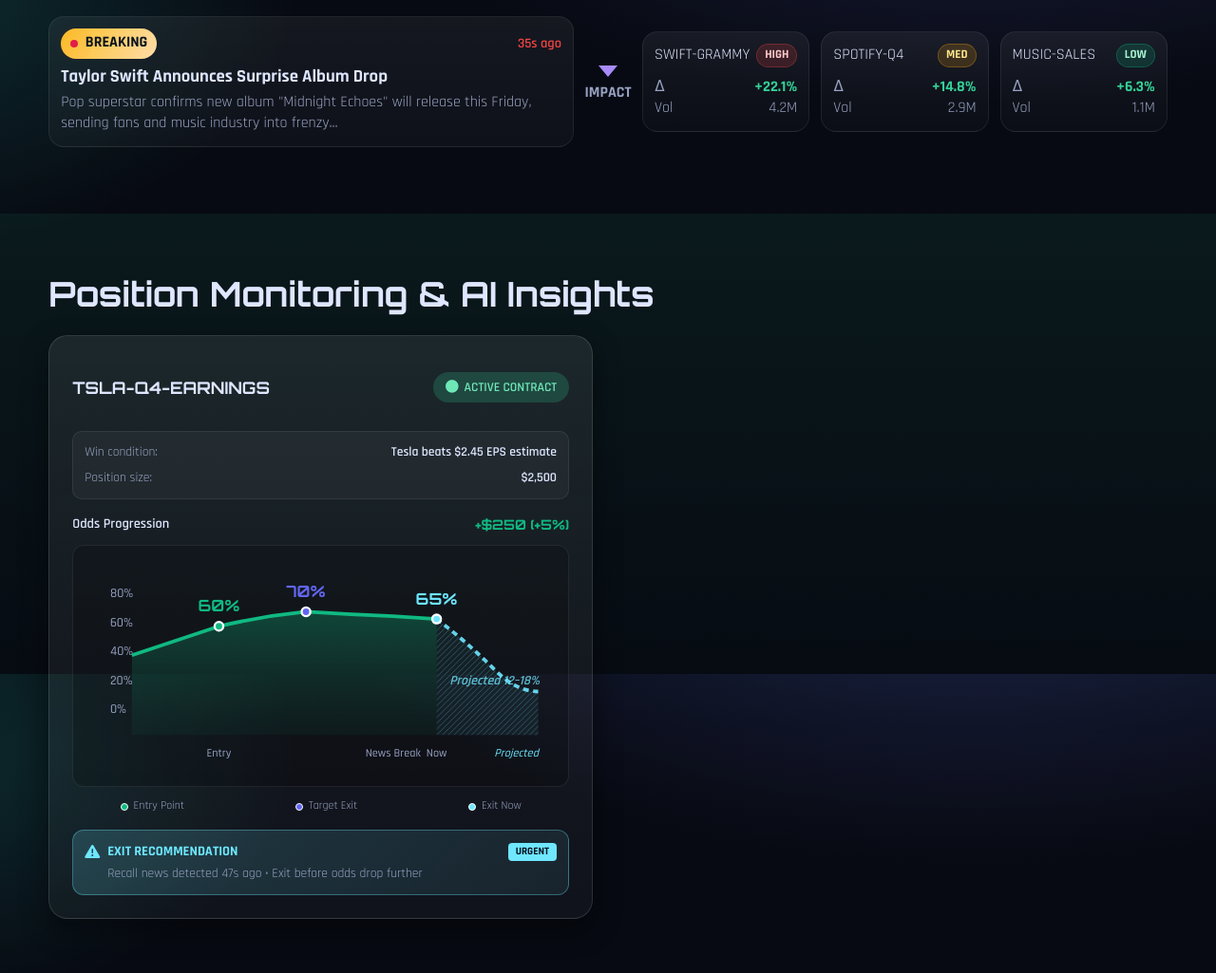
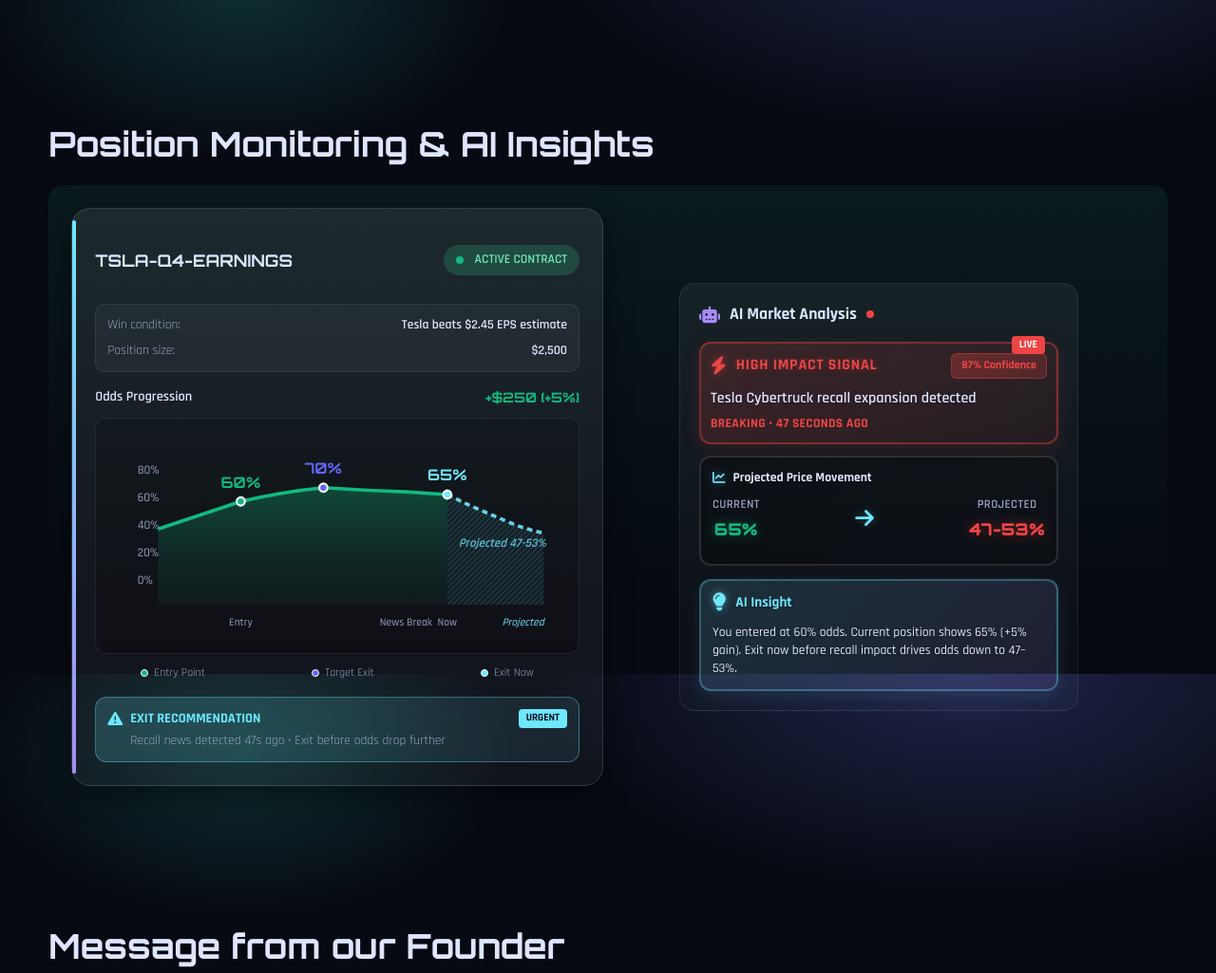
Before and after one commit to JayMalavia1/KairosLive-Hero, a plain HTML site: page index.html in a window 1280 px wide. Shown: the part 890-1915 px from the top of the page at 95% size. Drawn offline with nearby package versions, Linux system fonts and the light colour scheme; a small style sheet from the web is missing.

Commit message:
changes made to website

```diff
--- a/index.html
+++ b/index.html
@@ -51,9 +51,10 @@
       margin:0;
       font-family: 'Rajdhani', system-ui, -apple-system, Segoe UI, Roboto, "Helvetica Neue", Arial;
       color:var(--text);
-      background: radial-gradient(1200px 600px at 80% -20%, rgba(104,117,245,.25), transparent 60%),
-                  radial-gradient(800px 500px at -10% 10%, rgba(45,212,191,.18), transparent 55%),
+      background: radial-gradient(ellipse 60vw 30vw at 80% 0%, rgba(104,117,245,.25), transparent 60%),
+                  radial-gradient(ellipse 40vw 25vw at 20% 10%, rgba(45,212,191,.18), transparent 55%),
                   var(--bg);
+      background-attachment: fixed;
       overflow-x:hidden;
       line-height:1.4;
     }
@@ -143,6 +144,7 @@
 
     /* Sections */
     .section{padding:70px 0}
+    #impact.section{padding-top:90px}
     .section h2{font-family:'Orbitron',sans-serif;font-size:clamp(24px, 3.4vw, 36px);margin:0 0 18px}
 
     /* News Impact */
@@ -173,7 +175,7 @@
 
     /* Consolidation / Features — spacing + wrapping polish */
     #features.section h2{margin-bottom:18px}
-    .consol{background:linear-gradient(180deg, rgba(67,56,202,.15), rgba(0,0,0,0))}
+    .section-band{background:linear-gradient(180deg, rgba(67,56,202,.15), rgba(0,0,0,0));border-radius:16px;padding:24px;margin-top:16px}
     .tools{display:flex;flex-wrap:wrap;gap:14px 12px;margin-top:6px}
     .tool{
       display:flex;align-items:center;gap:10px;
@@ -221,7 +223,12 @@
     /* Founder Message */
     .founder {
       padding: 60px 0;
+    }
+    .founder .section-band{
       background: linear-gradient(180deg, transparent, rgba(167,139,250,.12), transparent);
+      border-radius: 16px;
+      padding: 24px;
+      margin-top: 16px;
     }
     .founder .wrap{
     background: linear-gradient(180deg, rgba(255,255,255,.06), rgba(255,255,255,.02));
@@ -260,14 +267,19 @@
 
     /* Position Monitoring */
     .position-monitoring {
+      padding: 60px 0;
+    }
+    .position-monitoring .section-band{
       background: linear-gradient(180deg, rgba(52,211,153,.08), transparent 70%);
-      padding: 60px 0;
+      border-radius: 16px;
+      padding: 24px;
+      margin-top: 16px;
     }
     .monitoring-grid {
       display: grid;
       grid-template-columns: 1fr 1fr;
-      gap: 32px;
-      align-items: start;
+      gap: 10px;
+      align-items: center;
     }
     .position-card {
       background: linear-gradient(180deg, rgba(255,255,255,.08), rgba(255,255,255,.04));
@@ -275,6 +287,27 @@
       border-radius: 20px;
       padding: 24px;
       box-shadow: var(--shadow);
+      position: relative;
+    }
+    /* left accent bar */
+    .position-card::before{
+      content: "";
+      position: absolute;
+      left: 0;
+      top: 12px;
+      bottom: 12px;
+      width: 4px;
+      border-radius: 4px;
+      background: linear-gradient(180deg, var(--brand), var(--brand-2));
+    }
+    /* status indicator dot */
+    .status-dot{
+      width: 8px;
+      height: 8px;
+      border-radius: 50%;
+      background: #10b981;
+      margin-right: 6px;
+      animation: pulse 2s infinite;
     }
     .position-header {
       display: flex;
@@ -549,6 +582,40 @@
     .ai-rec-content strong {
       color: #6366f1;
     }
+    /* Advanced AI Insights */
+    .ai-insights{max-width:420px;margin:0 auto;align-self:center}
+    .ai-signal{background:linear-gradient(135deg,rgba(239,68,68,.18),rgba(239,68,68,.08));border:2px solid rgba(239,68,68,.4);border-radius:12px;padding:10px;margin-bottom:12px;position:relative;box-shadow:0 6px 18px rgba(239,68,68,.15)}
+    .ai-signal::before{content:'LIVE';position:absolute;top:-8px;right:12px;background:#ef4444;color:#fff;padding:2px 8px;border-radius:4px;font-size:.7rem;font-weight:800;animation:pulse 2s infinite}
+    .signal-header{display:flex;align-items:center;justify-content:space-between;margin-bottom:10px}
+    .signal-type{display:flex;align-items:center;gap:10px}
+    .signal-icon{color:#ef4444;font-size:1.2rem;filter:drop-shadow(0 0 4px rgba(239,68,68,.5))}
+    .signal-title{font-weight:900;font-size:1rem;color:#ef4444;text-transform:uppercase;letter-spacing:.8px;text-shadow:0 0 8px rgba(239,68,68,.3)}
+    .signal-confidence{background:linear-gradient(135deg,rgba(239,68,68,.3),rgba(239,68,68,.2));color:#ef4444;padding:4px 10px;border-radius:6px;font-size:.75rem;font-weight:800;border:1px solid rgba(239,68,68,.4)}
+    .signal-desc{color:var(--text);font-size:1rem;font-weight:600;margin-bottom:6px;text-shadow:0 1px 2px rgba(0,0,0,.3)}
+    .signal-time{color:#ef4444;font-size:.85rem;font-weight:700;text-transform:uppercase;letter-spacing:.3px}
+    .impact-grid{display:grid;grid-template-columns:1fr;gap:12px;margin-bottom:14px}
+    .impact-main{background:linear-gradient(135deg,rgba(0,0,0,.25),rgba(0,0,0,.15));border:2px solid rgba(255,255,255,.12);border-radius:12px;padding:12px;box-shadow:inset 0 2px 8px rgba(0,0,0,.2)}
+    .impact-title{color:var(--text);font-weight:800;font-size:.85rem;margin-bottom:10px;display:flex;align-items:center;gap:8px;text-shadow:0 1px 2px rgba(0,0,0,.3)}
+    .impact-title i{color:var(--brand);filter:drop-shadow(0 0 4px rgba(110,231,255,.4))}
+    .price-movement{display:flex;justify-content:space-between;align-items:center;margin-bottom:12px}
+    .price-from,.price-to{text-align:center;position:relative}
+    .price-label{color:var(--muted);font-size:.8rem;margin-bottom:4px;text-transform:uppercase;letter-spacing:.4px;font-weight:600}
+    .price-value{font-family:'Orbitron',sans-serif;font-weight:900;font-size:1.1rem;text-shadow:0 2px 4px rgba(0,0,0,.4)}
+    .price-from .price-value{color:#10b981;filter:drop-shadow(0 0 6px rgba(16,185,129,.4))}
+    .price-to .price-value{color:#ef4444;filter:drop-shadow(0 0 6px rgba(239,68,68,.4))}
+    .price-arrow{color:var(--brand);font-size:1.4rem;filter:drop-shadow(0 0 4px rgba(110,231,255,.3));animation:pulse 3s infinite}
+    .profit-potential{background:linear-gradient(135deg,rgba(16,185,129,.2),rgba(16,185,129,.1));border:2px solid rgba(16,185,129,.4);border-radius:14px;padding:16px;text-align:center;box-shadow:0 6px 20px rgba(16,185,129,.15)}
+    .profit-label{color:#10b981;font-size:.85rem;font-weight:700;margin-bottom:6px;text-transform:uppercase;letter-spacing:.4px}
+    .profit-amount{font-family:'Orbitron',sans-serif;font-weight:900;font-size:1.6rem;color:#10b981;text-shadow:0 2px 4px rgba(0,0,0,.3);filter:drop-shadow(0 0 8px rgba(16,185,129,.4))}
+    .ai-strategy{background:linear-gradient(135deg,rgba(110,231,255,.15),rgba(167,139,250,.12));border:2px solid rgba(110,231,255,.3);border-radius:12px;padding:12px;box-shadow:0 6px 18px rgba(110,231,255,.1)}
+    .strategy-header{display:flex;align-items:center;gap:10px;margin-bottom:12px}
+    .strategy-icon{color:var(--brand);font-size:1.2rem;filter:drop-shadow(0 0 4px rgba(110,231,255,.5))}
+    .strategy-title{color:var(--brand);font-weight:800;font-size:.95rem;text-shadow:0 1px 2px rgba(0,0,0,.2)}
+    .strategy-text{color:var(--text);font-size:.85rem;line-height:1.4;margin:0;font-weight:500;text-shadow:0 1px 2px rgba(0,0,0,.2)}
+    .btn-execute{background:linear-gradient(135deg,var(--brand),var(--brand-2));color:#020617;padding:.7rem 1.2rem;border-radius:12px;font-weight:900;border:none;font-size:.9rem;box-shadow:0 6px 20px rgba(110,231,255,.3);text-transform:uppercase;letter-spacing:.5px;transition:all .2s ease}
+    .btn-execute:hover{transform:translateY(-2px);box-shadow:0 8px 25px rgba(110,231,255,.4)}
+    .btn-monitor{background:linear-gradient(135deg,rgba(255,255,255,.12),rgba(255,255,255,.08));border:2px solid rgba(255,255,255,.2);color:var(--text);padding:.7rem 1.2rem;border-radius:12px;font-size:.9rem;font-weight:700;box-shadow:0 4px 12px rgba(0,0,0,.1);transition:all .2s ease}
+    .btn-monitor:hover{background:linear-gradient(135deg,rgba(255,255,255,.18),rgba(255,255,255,.12));transform:translateY(-1px)}
     .contract-explanation {
       background: linear-gradient(135deg, rgba(255,255,255,.08), rgba(255,255,255,.04));
       border: 1px solid rgba(255,255,255,.12);
@@ -630,12 +697,16 @@
       background: rgba(0,0,0,.2);
       border: 1px solid rgba(255,255,255,.08);
       border-radius: 12px;
-      padding: 16px;
+      padding: 22px;
       margin-bottom: 12px;
+      display: flex;
+      justify-content: center;
     }
     .odds-chart {
       width: 100%;
       height: auto;
+      max-width: 620px;
+      display: block;
     }
     .axis-label {
       fill: var(--muted);
@@ -929,55 +1000,20 @@
           </div>
         </div>
       </div>
-
-      <!-- Third News Example -->
-      <div class="news-grid" style="margin-top: 40px;">
-        <div class="news-feed">
-          <article class="news-card" aria-label="Breaking entertainment news">
-            <div class="news-top">
-              <span class="badge"><span class="pulse" aria-hidden="true"></span> BREAKING</span>
-              <time class="news-time live-time" data-timestamp="0">4:45 PM ET</time>
-            </div>
-            <h3>Taylor Swift Announces Surprise Album Drop</h3>
-            <p>Pop superstar confirms new album "Midnight Echoes" will release this Friday, sending fans and music industry into frenzy...</p>
-          </article>
-        </div>
-        <div class="arrow" aria-hidden="true">
-          <div class="line"></div>
-          <div class="head"></div>
-          <div class="label">IMPACT</div>
-        </div>
-        <div class="contracts" role="list">
-          <div class="card" role="listitem">
-            <div class="top"><span class="symbol">SWIFT-GRAMMY</span><span class="critical high">HIGH</span></div>
-            <div class="kv"><span>∆</span><strong style="color:var(--accent)">+22.1%</strong></div>
-            <div class="kv"><span>Vol</span><span>4.2M</span></div>
-          </div>
-          <div class="card" role="listitem">
-            <div class="top"><span class="symbol">SPOTIFY-Q4</span><span class="critical medium">MED</span></div>
-            <div class="kv"><span>∆</span><strong style="color:var(--accent)">+14.8%</strong></div>
-            <div class="kv"><span>Vol</span><span>2.9M</span></div>
-          </div>
-          <div class="card" role="listitem">
-            <div class="top"><span class="symbol">MUSIC-SALES</span><span class="critical low">LOW</span></div>
-            <div class="kv"><span>∆</span><strong style="color:var(--accent)">+6.3%</strong></div>
-            <div class="kv"><span>Vol</span><span>1.1M</span></div>
-          </div>
-        </div>
-      </div>
     </section>
 
     <!-- POSITION MONITORING & AI INSIGHTS -->
     <section id="monitoring" class="section position-monitoring" aria-label="Position monitoring and AI insights">
       <div class="container">
         <h2>Position Monitoring & AI Insights</h2>
+        <div class="section-band">
           <div class="monitoring-grid">
           <!-- Trading Chart Card -->
           <div class="position-card">
             <div class="position-header">
               <h3 class="position-title">TSLA-Q4-EARNINGS</h3>
               <span class="position-status">
-                <i class="fa-solid fa-circle" aria-hidden="true"></i>
+                <span class="status-dot" aria-hidden="true"></span>
                 ACTIVE CONTRACT
               </span>
             </div>
@@ -1031,7 +1067,7 @@
                         fill="url(#areaGradient)" stroke="none"/>
 
                   <!-- Projected decline area (light blue with pattern) -->
-                  <path d="M 240 40 Q 260 55 280 75 Q 295 90 310 90 L 310 120 L 240 120 Z"
+                  <path d="M 240 40 Q 260 50 280 58 Q 295 65 310 68 L 310 120 L 240 120 Z"
                         fill="url(#projectedPattern)" stroke="none"/>
 
                   <!-- Historical curve line (solid green) -->
@@ -1039,7 +1075,7 @@
                         stroke="#10b981" stroke-width="2.5" fill="none"/>
 
                   <!-- Projected decline line (dashed light blue) -->
-                  <path d="M 240 40 Q 260 55 280 75 Q 295 90 310 90"
+                  <path d="M 240 40 Q 260 50 280 58 Q 295 65 310 68"
                         stroke="#6ee7ff" stroke-width="2.5" fill="none" stroke-dasharray="4,3" opacity="0.9"/>
 
                   <!-- Key points -->
@@ -1053,7 +1089,7 @@
                   <text x="240" y="30" text-anchor="middle" class="chart-point-label current">65%</text>
 
                   <!-- Projected label -->
-                  <text x="280" y="85" text-anchor="middle" class="projected-label">Projected 12–18%</text>
+                  <text x="280" y="78" text-anchor="middle" class="projected-label">Projected 47-53%</text>
 
                   <!-- Time labels -->
                   <text x="90" y="135" text-anchor="middle" class="time-label">Entry</text>
@@ -1089,71 +1125,55 @@
             </div>
           </div>
 
-          <!-- AI Insights Card (temporarily disabled)
+          <!-- AI Insights Card -->
           <div class="ai-insights">
             <div class="insight-header">
-              <i class="fa-solid fa-brain" style="color: var(--brand-2); font-size: 1.1rem;" aria-hidden="true"></i>
+              <i class="fa-solid fa-robot" style="color: var(--brand-2); font-size: 1.1rem;" aria-hidden="true"></i>
               <h3 style="margin: 0; font-size: 1.1rem;">AI Market Analysis</h3>
               <div class="notification-badge"></div>
             </div>
+            <div class="ai-signal">
+              <div class="signal-header">
+                <div class="signal-type">
+                  <i class="fa-solid fa-bolt signal-icon" aria-hidden="true"></i>
+                  <span class="signal-title">High Impact Signal</span>
+                </div>
+                <span class="signal-confidence">87% Confidence</span>
+              </div>
+              <div class="signal-desc">Tesla Cybertruck recall expansion detected</div>
+              <div class="signal-time">Breaking • 47 seconds ago</div>
+            </div>
 
-            <div class="insight-prediction">
-              <i class="fa-solid fa-trending-up prediction-icon" aria-hidden="true"></i>
-              <div class="prediction-text">
-                <strong>Market Crash Detected</strong>
-                <div style="color: var(--muted); font-size: .85rem; margin-top: 2px;">
-                  Breaking: Tesla's Cybertruck recall expanded to 2.2M vehicles due to safety defects. News broke 47 seconds ago - markets haven't adjusted yet. AI predicts 12-18% drop in Q4 earnings contracts.
+            <div class="impact-grid">
+              <div class="impact-main">
+                <div class="impact-title">
+                  <i class="fa-solid fa-chart-line" aria-hidden="true"></i>
+                  Projected Price Movement
                 </div>
+                <div class="price-movement">
+                  <div class="price-from">
+                    <div class="price-label">Current</div>
+                    <div class="price-value">65%</div>
                   </div>
-              <div class="prediction-metrics">
-                <div class="metric">
-                  <span class="metric-label">Confidence</span>
-                  <span class="metric-value confidence">87%</span>
+                  <i class="fa-solid fa-arrow-right price-arrow" aria-hidden="true"></i>
+                  <div class="price-to">
+                    <div class="price-label">Projected</div>
+                    <div class="price-value">47-53%</div>
                   </div>
-                <div class="metric">
-                  <span class="metric-label">Impact</span>
-                  <span class="metric-value impact-negative">-12-18%</span>
                 </div>
               </div>
             </div>
 
-            <div class="trading-alerts">
-              <div class="alert danger-alert">
-                <div class="alert-header">
-                  <i class="fa-solid fa-chart-line-down" aria-hidden="true"></i>
-                  <span class="alert-title">Exit Signal</span>
-                  <span class="alert-value">SELL NOW</span>
+            <div class="ai-strategy">
+              <div class="strategy-header">
+                <i class="fa-solid fa-lightbulb strategy-icon" aria-hidden="true"></i>
+                <span class="strategy-title">AI Insight</span>
               </div>
-                <div class="alert-body">
-                  <span class="alert-detail">News detected 47s ago • Market adjustment imminent</span>
-                  <button class="alert-action urgent">Exit Position</button>
-                </div>
-              </div>
+              <div class="strategy-text">You entered at 60% odds. Current position shows 65% (+5% gain). Exit now before recall impact drives odds down to 47–53%.</div>
 
-              <div class="alert timing-alert">
-                <div class="alert-header">
-                  <i class="fa-solid fa-clock" aria-hidden="true"></i>
-                  <span class="alert-title">Time Advantage</span>
-                  <span class="alert-value">47s</span>
-                </div>
-                <div class="alert-body">
-                  <span class="alert-detail">Ahead of market • Odds haven't updated yet</span>
-                  <button class="alert-action">Execute</button>
             </div>
           </div>
           </div>
-
-            <div class="ai-recommendation">
-              <div class="ai-rec-header">
-                <i class="fa-solid fa-robot" aria-hidden="true"></i>
-                <span>AI Trading Recommendation</span>
-              </div>
-              <div class="ai-rec-content">
-                <strong>Sell your position now</strong> to lock in 10% gains before retail market fully realizes the impact. Consider setting a limit order with max 18% downside protection as impact shouldn't exceed that threshold.
-              </div>
-            </div>
-          </div>
-          -->
         </div>
       </div>
     </section>
@@ -1161,8 +1181,9 @@
     <!-- FOUNDER MESSAGE -->
 <section id="founder" class="section founder" aria-label="Message from our founder">
     <div class="container">
+      <h2>Message from our Founder</h2>
+      <div class="section-band">
         <div class="wrap">
-        <h2>Message from our Founder</h2>
           <p>Why we built KairosLive—and how we think about turning news into trading edge.</p>
         <div class="video-frame" role="group" aria-label="Founder video">
           <div class="video-frame-inner">
@@ -1177,6 +1198,7 @@
           </div>
         </div>
       </div>
+    </div>
   </section>
 
 
@@ -1184,6 +1206,7 @@
     <section id="features" class="section consol" aria-label="Platform consolidation">
       <div class="container">
         <h2>More Intelligence. Fewer Tools.</h2>
+        <div class="section-band">
           <div class="tools" role="list">
           <div class="tool cross" role="listitem"><i class="fa-solid fa-chart-line" aria-hidden="true"></i> Bloomberg Terminal</div>
           <div class="tool cross" role="listitem"><i class="fa-solid fa-newspaper" aria-hidden="true"></i> Expensive News APIs</div>
```
Lines whose indentation alone changed are shown as unchanged.
